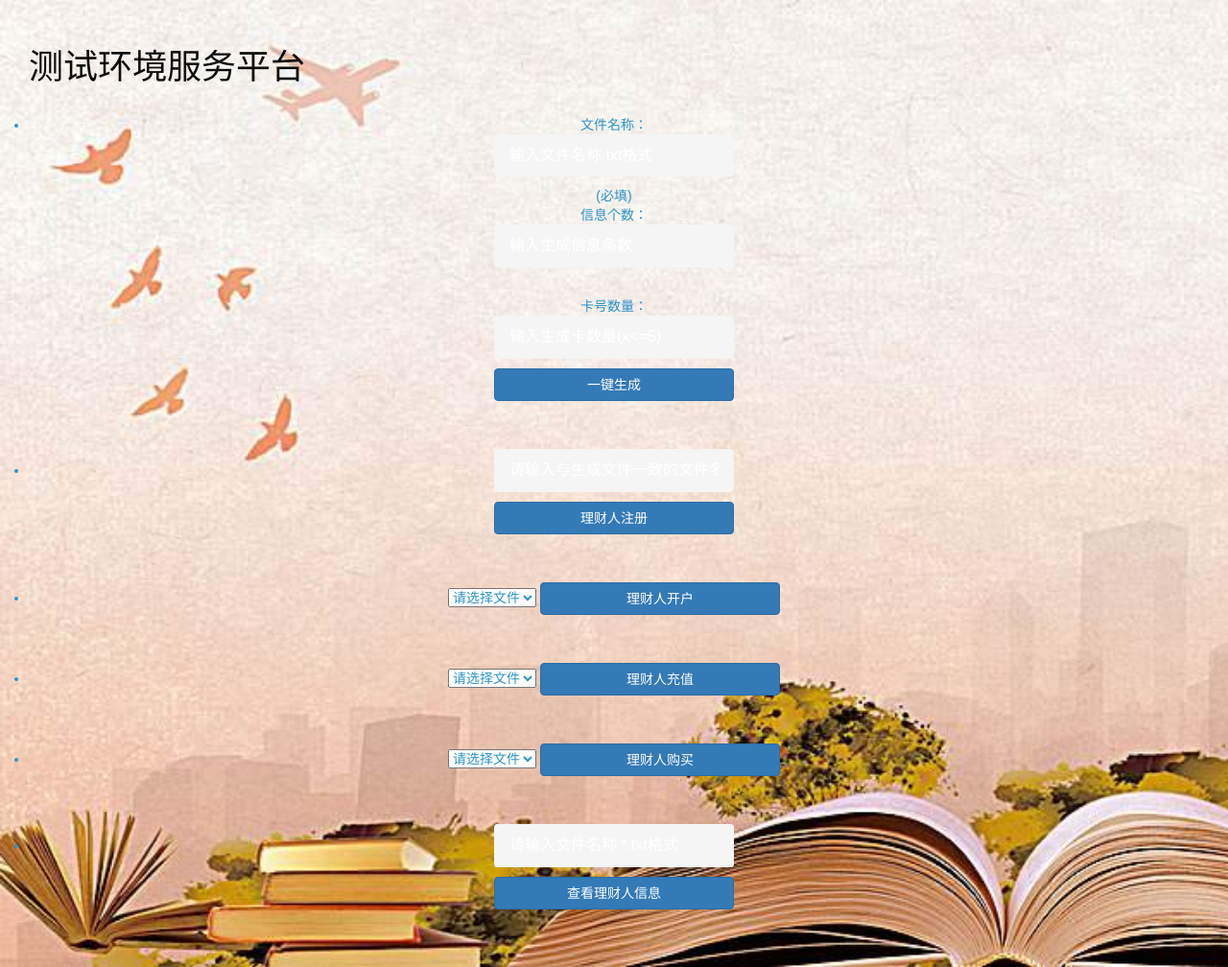
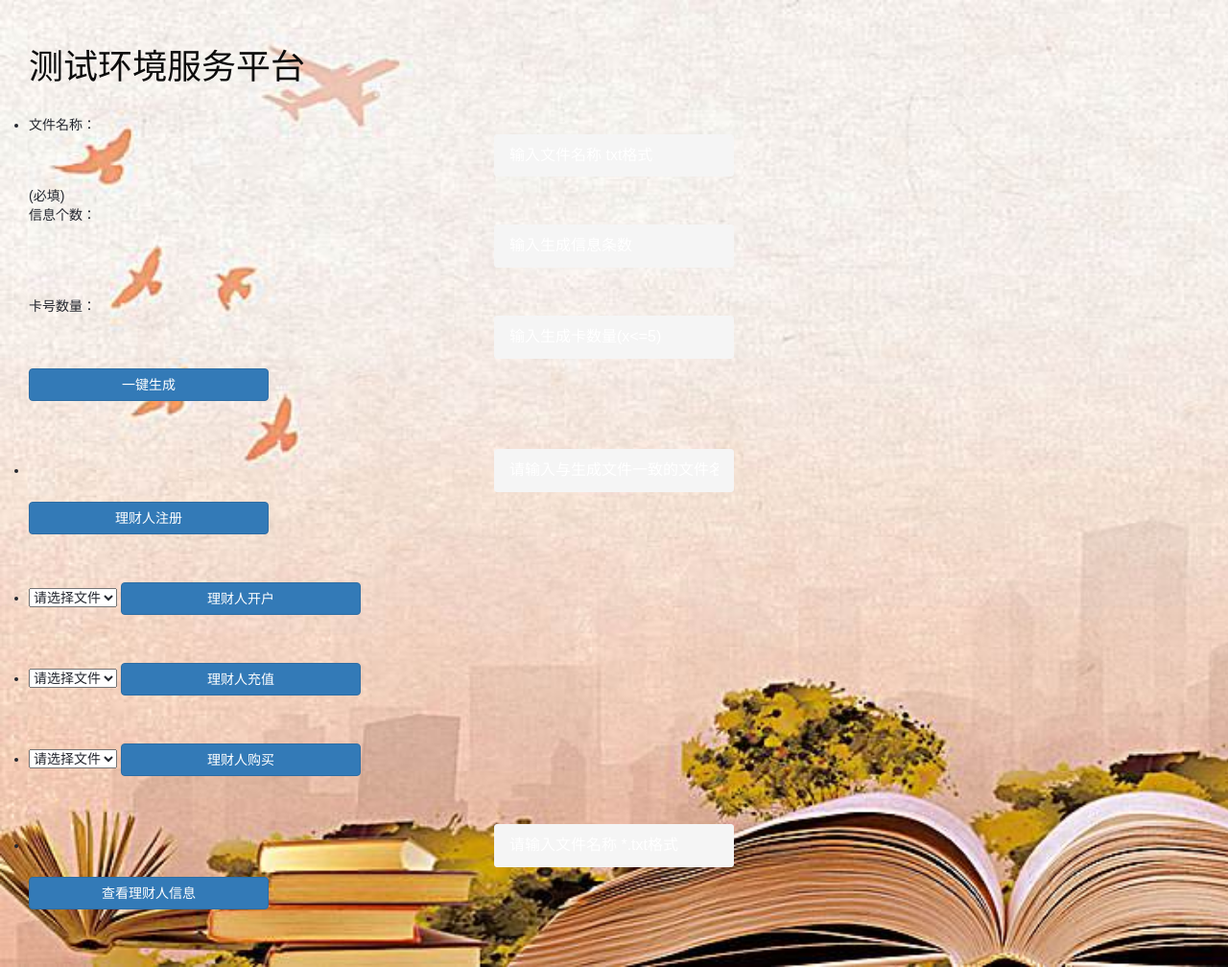
Before and after one commit to WangZhenhai/test_flask, a Flask app: page /user/lender_info in a window 1280 px wide. Shown: the whole page at 96% size. Run offline with Flask 2, Linux system fonts and the light colour scheme; some libraries are stand-ins or nearby versions.

Commit message:
update style.css

```diff
--- a/static/css/styles.css
+++ b/static/css/styles.css
@@ -19,14 +19,19 @@ ur {
     font-size: 15px;
 }
 
+h4 {
+    color: #1E9FFF;
+    font-weight: bold;
+}
+
 i {
     color: #FF5722;
     font-weight: bold;
 }
 
 li {
-    color: #2D93CA;
-    font-weight: normal;
+    color: #23262E;
+    font-weight: bold;
 }
 
 body {
@@ -107,6 +112,7 @@ form {
     padding: 20px 0;
     position: relative;
     z-index: 2;
+    text-align: left;
 }
 
 form input {
--- a/templates/index.html
+++ b/templates/index.html
@@ -1,5 +1,5 @@
 {% extends 'base.html' %}
-{% block content %}
+
     <!DOCTYPE html PUBLIC "-//W3C//DTD HTML 4.01 Transitional//EN" "http://www.w3.org/TR/html4/loose.dtd">
     <html>
     <head>
@@ -8,7 +8,7 @@
     </head>
     <body style="padding:30px;">
 
-    {#    <h1>{{ current_user.username }} 测试环境服务平台</h1>#}
+    {% block content %}
     <table border="0" width="50%">
         <tbody>
         <tr>
--- a/templates/leader_info.html
+++ b/templates/leader_info.html
@@ -1,12 +1,13 @@
 {% extends 'base.html' %}
-{% block content %}
+
 <!DOCTYPE html>
 <head>
     <meta charset="UTF-8">
     <link type="text/css" href="/static/css/styles.css" rel="stylesheet">
 </head>
 <body>
-    <div style="text-align: center">
+{% block content %}
+    <div style="text-align: left">
         <ul class="left">
             <li>
                 <form method="post" action="/user/lender_info">
@@ -64,6 +65,6 @@
             </li>
         </ul>
     </div>
+{% endblock %}
 </body>
 </html>
-{% endblock %}
--- a/templates/user.html
+++ b/templates/user.html
@@ -9,7 +9,7 @@
     <table>
         <tr valign="top">
             {#            <td><img src="{{ user.avatar(128) }}"></td>#}
-            <td><h4 style="text-align: left;column-rule: #FD482C;"><b>用户: {{ user.username }}</b></h4>
+            <td>
                 {% if user == current_user %}
                     <p><a href="{{ url_for('edit_profile') }}">用户配置信息</a></p>
                     {#                    <p><a href="{{ url_for('test') }}">test文件</a></p>#}
```
Lines whose indentation alone changed are shown as unchanged.
